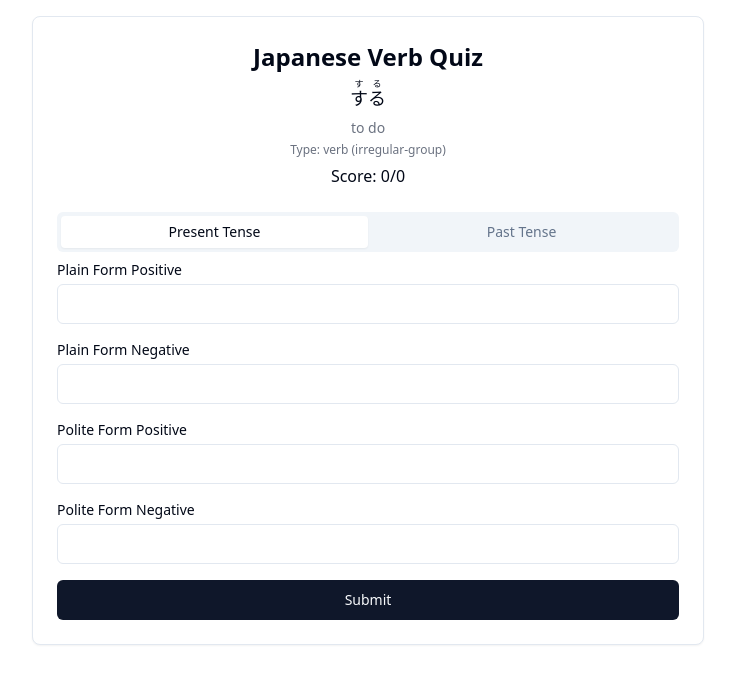
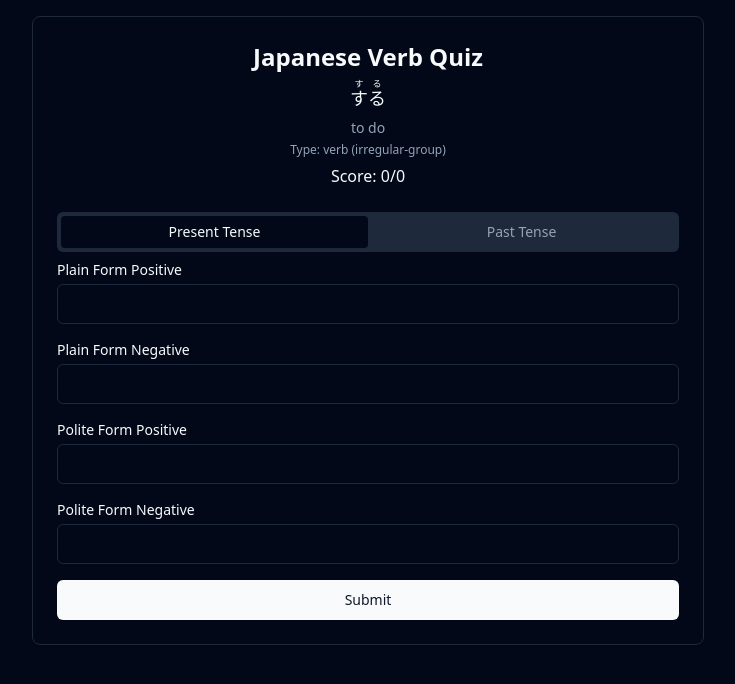
Before and after one commit to nicholas-gingerella/te-form-quiz, a Next.js app: page / in a window 1280 px wide. Shown: the top 684 px of the page, without its empty margins (272-1007 px from the left). Built offline with nearby package versions, Linux system fonts and the light colour scheme.

Commit message:
dark mode

```diff
--- a/src/components/JapaneseQuiz.js
+++ b/src/components/JapaneseQuiz.js
@@ -265,16 +265,16 @@ const JapaneseQuiz = () => {
 
   const renderInputField = (label, field) => (
     <div>
-      <label className="block text-sm font-medium mb-1">{label}</label>
+      <label className="block text-sm font-medium mb-1 text-foreground">{label}</label>
       <Input
         value={userAnswers[field]}
         onChange={(e) => handleInputChange(field, e.target.value)}
         className={feedback.isSubmitted ?
-          (userAnswers[field] === feedback.correctAnswers?.[field] ? 'border-green-500' : 'border-red-500')
+          (userAnswers[field] === feedback.correctAnswers?.[field] ? 'border-green-500 bg-green-500/10' : 'border-red-500 bg-red-500/10')
           : ''}
       />
       {feedback.isSubmitted && userAnswers[field] !== feedback.correctAnswers?.[field] && (
-        <div className="text-sm text-red-500 mt-1">
+        <div className="text-sm text-red-400 mt-1">
           Correct: {feedback.correctAnswers[field]}
         </div>
       )}
@@ -282,29 +282,29 @@ const JapaneseQuiz = () => {
   );
 
   return (
-    <Card className="w-full max-w-2xl mx-auto">
+    <Card className="w-full max-w-2xl mx-auto bg-card">
       <CardHeader className="text-center">
         {loading ? (
           <div>Loading word data...</div>
         ) : error ? (
-          <div className="text-red-500">{error}</div>
+          <div className="text-red-400">{error}</div>
         ) : currentWord ? (
           <>
-            <h2 className="text-2xl font-bold">Japanese {currentWord.type === 'verb' ? 'Verb' : 'Adjective'} Quiz</h2>
-            <div className="text-lg">
+            <h2 className="text-2xl font-bold text-foreground">Japanese {currentWord.type === 'verb' ? 'Verb' : 'Adjective'} Quiz</h2>
+            <div className="text-lg text-foreground">
               <ruby>
                 {currentWord.kanji}
                 <rt>{currentWord.hiragana}</rt>
               </ruby>
             </div>
-            <div className="text-sm text-gray-500">
+            <div className="text-sm text-muted-foreground">
               {currentWord.english}
               <div className="text-xs mt-1">
                 Type: {currentWord.type}
                 {currentWord.group && ` (${currentWord.group}-group)`}
               </div>
             </div>
-            <div className="mt-2">
+            <div className="mt-2 text-foreground">
               Score: {score.correct}/{score.total}
             </div>
           </>
@@ -314,7 +314,7 @@ const JapaneseQuiz = () => {
       {!loading && !error && currentWord && (
         <CardContent>
           <Tabs defaultValue="present" className="w-full">
-            <TabsList className="grid w-full grid-cols-2">
+            <TabsList className="grid w-full grid-cols-2 bg-muted">
               <TabsTrigger value="present">Present Tense</TabsTrigger>
               <TabsTrigger value="past">Past Tense</TabsTrigger>
             </TabsList>
@@ -337,7 +337,7 @@ const JapaneseQuiz = () => {
           <Button
             onClick={checkAnswers}
             disabled={feedback.isSubmitted}
-            className="w-full mt-4"
+            className="w-full mt-4 bg-primary text-primary-foreground hover:bg-primary/90"
           >
             Submit
           </Button>
--- a/src/pages/_app.js
+++ b/src/pages/_app.js
@@ -1,5 +1,9 @@
 import '../styles/globals.css'
 
 export default function App({ Component, pageProps }) {
-  return <Component {...pageProps} />
+  return (
+    <div className="min-h-screen dark bg-background">
+      <Component {...pageProps} />
+    </div>
+  );
 }
--- a/src/pages/index.js
+++ b/src/pages/index.js
@@ -2,7 +2,7 @@ import JapaneseQuiz from '@/components/JapaneseQuiz'
 
 export default function Home() {
   return (
-    <main className="container mx-auto p-4">
+    <main className="container mx-auto p-4 min-h-screen">
       <JapaneseQuiz />
     </main>
   )
--- a/src/styles/globals.css
+++ b/src/styles/globals.css
@@ -6,24 +6,63 @@
   :root {
     --background: 0 0% 100%;
     --foreground: 222.2 84% 4.9%;
+
     --card: 0 0% 100%;
     --card-foreground: 222.2 84% 4.9%;
+
     --popover: 0 0% 100%;
     --popover-foreground: 222.2 84% 4.9%;
+
     --primary: 222.2 47.4% 11.2%;
     --primary-foreground: 210 40% 98%;
+
     --secondary: 210 40% 96.1%;
     --secondary-foreground: 222.2 47.4% 11.2%;
+
     --muted: 210 40% 96.1%;
     --muted-foreground: 215.4 16.3% 46.9%;
+
     --accent: 210 40% 96.1%;
     --accent-foreground: 222.2 47.4% 11.2%;
+
     --destructive: 0 84.2% 60.2%;
     --destructive-foreground: 210 40% 98%;
+
     --border: 214.3 31.8% 91.4%;
     --input: 214.3 31.8% 91.4%;
     --ring: 222.2 84% 4.9%;
+
     --radius: 0.5rem;
+  }
+
+  .dark {
+    --background: 222.2 84% 4.9%;
+    --foreground: 210 40% 98%;
+
+    --card: 222.2 84% 4.9%;
+    --card-foreground: 210 40% 98%;
+
+    --popover: 222.2 84% 4.9%;
+    --popover-foreground: 210 40% 98%;
+
+    --primary: 210 40% 98%;
+    --primary-foreground: 222.2 47.4% 11.2%;
+
+    --secondary: 217.2 32.6% 17.5%;
+    --secondary-foreground: 210 40% 98%;
+
+    --muted: 217.2 32.6% 17.5%;
+    --muted-foreground: 215 20.2% 65.1%;
+
+    --accent: 217.2 32.6% 17.5%;
+    --accent-foreground: 210 40% 98%;
+
+    --destructive: 0 62.8% 30.6%;
+    --destructive-foreground: 210 40% 98%;
+
+    --border: 217.2 32.6% 17.5%;
+    --input: 217.2 32.6% 17.5%;
+    --ring: 212.7 26.8% 83.9%;
   }
 }
 
@@ -33,6 +72,5 @@
   }
   body {
     @apply bg-background text-foreground;
-    font-feature-settings: "rlig" 1, "calt" 1;
   }
 }
```
